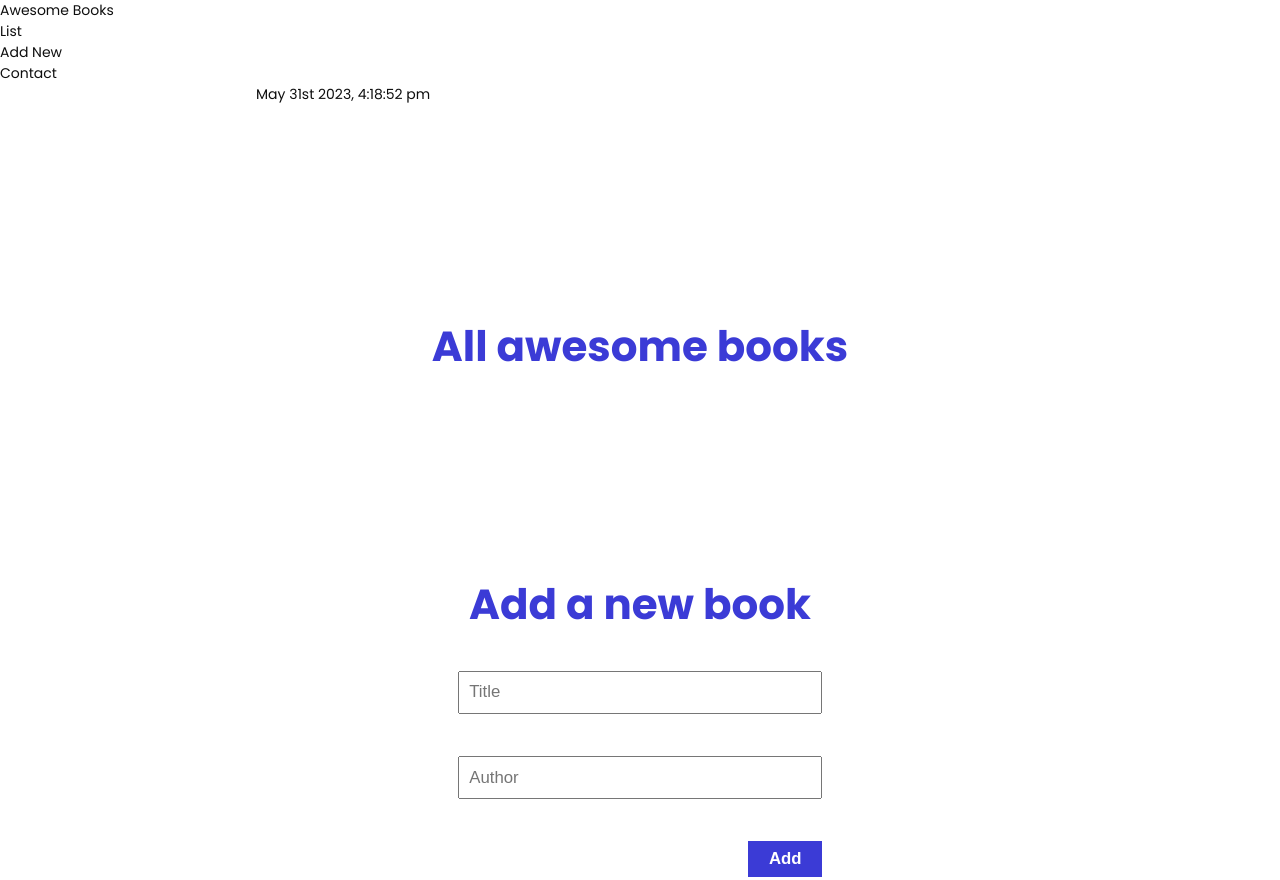
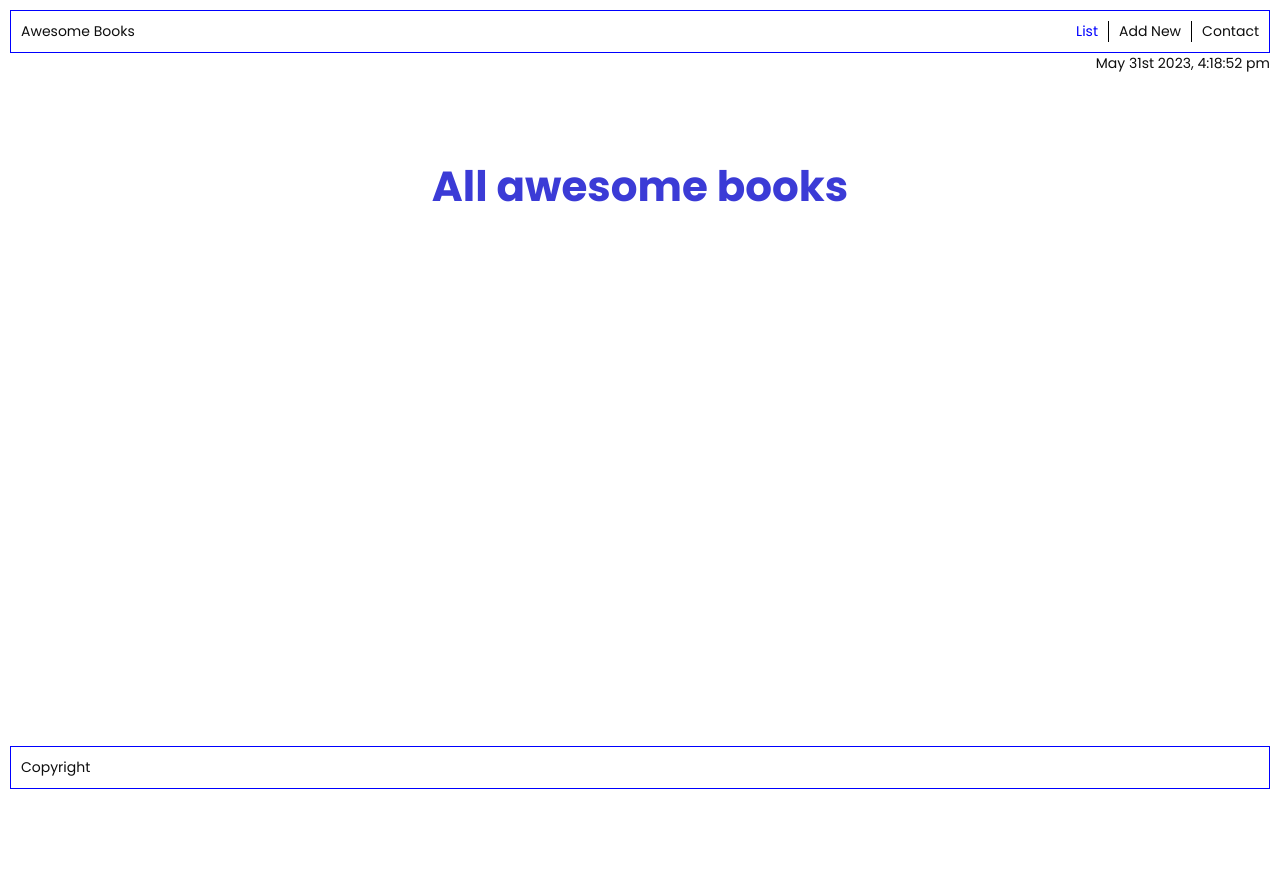
Before and after one commit to NitBravoA92/project-awesome-books, a website: page index.html in a window 1280 px wide. Shown: the top 880 px of the page. After the commit the page ends 800 px from the top, so only its background shows below. Drawn offline with Linux system fonts and the light colour scheme.

Commit message:
Added a class that changes the color depending of the section

```diff
--- a/index.html
+++ b/index.html
@@ -14,14 +14,14 @@
     <p>Awesome Books</p>
     <nav>
       <ul id="nav-section">
-        <li class="nav-sections">List</li>
+        <li class="nav-sections change-color">List</li>
         <li class="nav-sections">Add New</li>
         <li class="nav-sections">Contact</li>
       </ul>
     </nav>
   </header>
+  <p id="date"></p>
   <main>
-    <p id="date"></p>
     <section id="all-awesome-books">
       <h1 class="section-title">All awesome books</h1>
       <div id="books-container">
--- a/sources/menu.js
+++ b/sources/menu.js
@@ -52,18 +52,30 @@ function showForm() {
   booksSection.classList.add('hide');
   formSection.classList.remove('hide');
   contactSection.classList.add('hide');
+
+  list.classList.remove('change-color');
+  contact.classList.remove('change-color');
+  addNew.classList.add('change-color');
 }
 
 function showContact() {
   booksSection.classList.add('hide');
   formSection.classList.add('hide');
   contactSection.classList.remove('hide');
+
+  list.classList.remove('change-color');
+  addNew.classList.remove('change-color');
+  contact.classList.add('change-color');
 }
 
 function showBooks() {
   booksSection.classList.remove('hide');
   formSection.classList.add('hide');
   contactSection.classList.add('hide');
+
+  addNew.classList.remove('change-color');
+  contact.classList.remove('change-color');
+  list.classList.add('change-color');
 }
 
 list.addEventListener('click', showBooks);
--- a/sources/style.css
+++ b/sources/style.css
@@ -6,6 +6,10 @@
   box-sizing: border-box;
   padding: 0;
   margin: 0;
+}
+
+html {
+  padding: 10px 10px;
 }
 
 body {
@@ -26,10 +30,53 @@ main {
   grid-auto-rows: minmax(150px, auto);
   grid-template-columns: repeat(auto-fit, minmax(320px, 768px));
   justify-content: center;
+  min-height: calc(100vh - (64px + 64px));
 }
 
 section {
   padding: 3rem 1rem;
+}
+
+header {
+  display: flex;
+  justify-content: space-between;
+  border: 1px solid blue;
+  padding: 10px 10px;
+}
+
+ul {
+  list-style: none;
+}
+
+footer {
+  border: 1px solid blue;
+  padding: 10px 10px;
+}
+
+#nav-section {
+  display: flex;
+  gap: 10px;
+}
+
+.nav-sections:not(:first-child) {
+  padding-left: 10px;
+  border-left: 1px solid black;
+}
+
+.nav-sections:hover {
+  cursor: pointer;
+}
+
+#date {
+  text-align: right;
+}
+
+.hide {
+  display: none;
+}
+
+.change-color {
+  color: blue;
 }
 
 .section-title {
```
